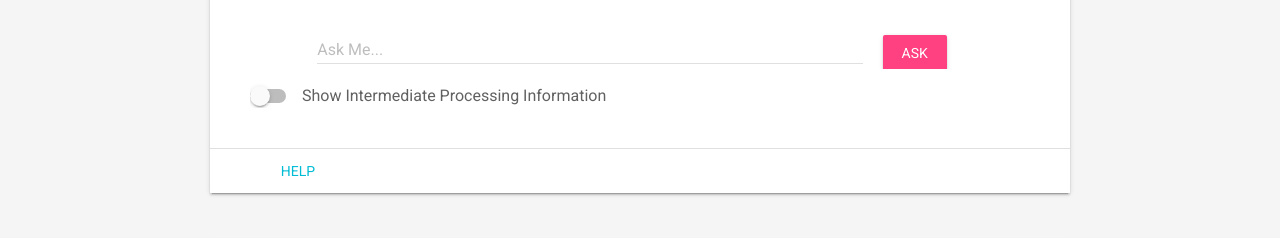
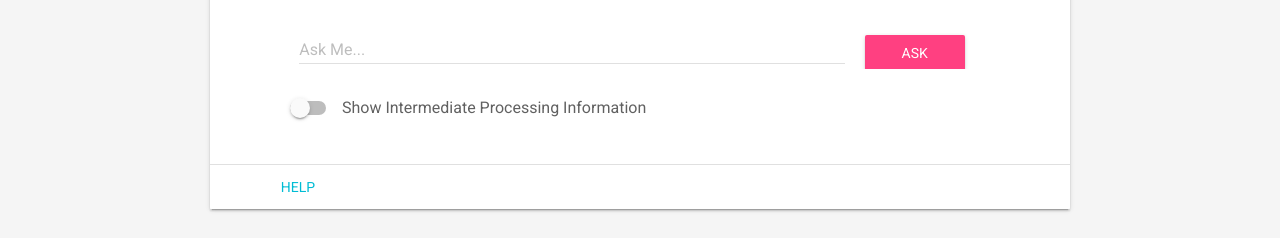
Before and after one commit to 5hirish/adam_app, a website: page src/index.html in a window 1280 px wide. Shown: the part 379-617 px from the top of the page. Drawn offline with nearby package versions, Linux system fonts and the light colour scheme.

Commit message:
Fixed Switch

```diff
--- a/src/index.html
+++ b/src/index.html
@@ -45,6 +45,7 @@
         }
         .mdl-textfield{
             width: 70%;
+            margin-bottom: 1%;
         }
     </style>
 </head>
@@ -83,16 +84,17 @@
                                 </div>
                                 <label class="mdl-button mdl-js-button" for="sample6">
                                     <button class="mdl-button mdl-js-button mdl-button--raised mdl-js-ripple-effect mdl-button--accent">
-                                        ASK
+                                        &nbsp;&nbsp;&nbsp;&nbsp;&nbsp; ASK &nbsp;&nbsp;&nbsp;&nbsp;&nbsp;
                                     </button>
                                 </label>
                             </div>
-                            <label class="mdl-switch mdl-js-switch mdl-js-ripple-effect" for="switch-1">
-                                <span class="mdl-switch__label">Show Intermediate Processing Information</span>
-                                <input type="checkbox" id="switch-1" class="mdl-switch__input">
-                            </label>
+                            <div class="mdl-card__actions">
+                                <label class="mdl-switch mdl-js-switch mdl-js-ripple-effect" for="switch-1">
+                                    <span class="mdl-switch__label">Show Intermediate Processing Information</span>
+                                    <input type="checkbox" id="switch-1" class="mdl-switch__input">
+                                </label>
+                            </div>
                         </form>
-
                     </div>
                     <div class="mdl-card__actions">
                         <a href="#" class="mdl-button mdl-button--colored mdl-js-button mdl-js-ripple-effect">Help</a>
```
